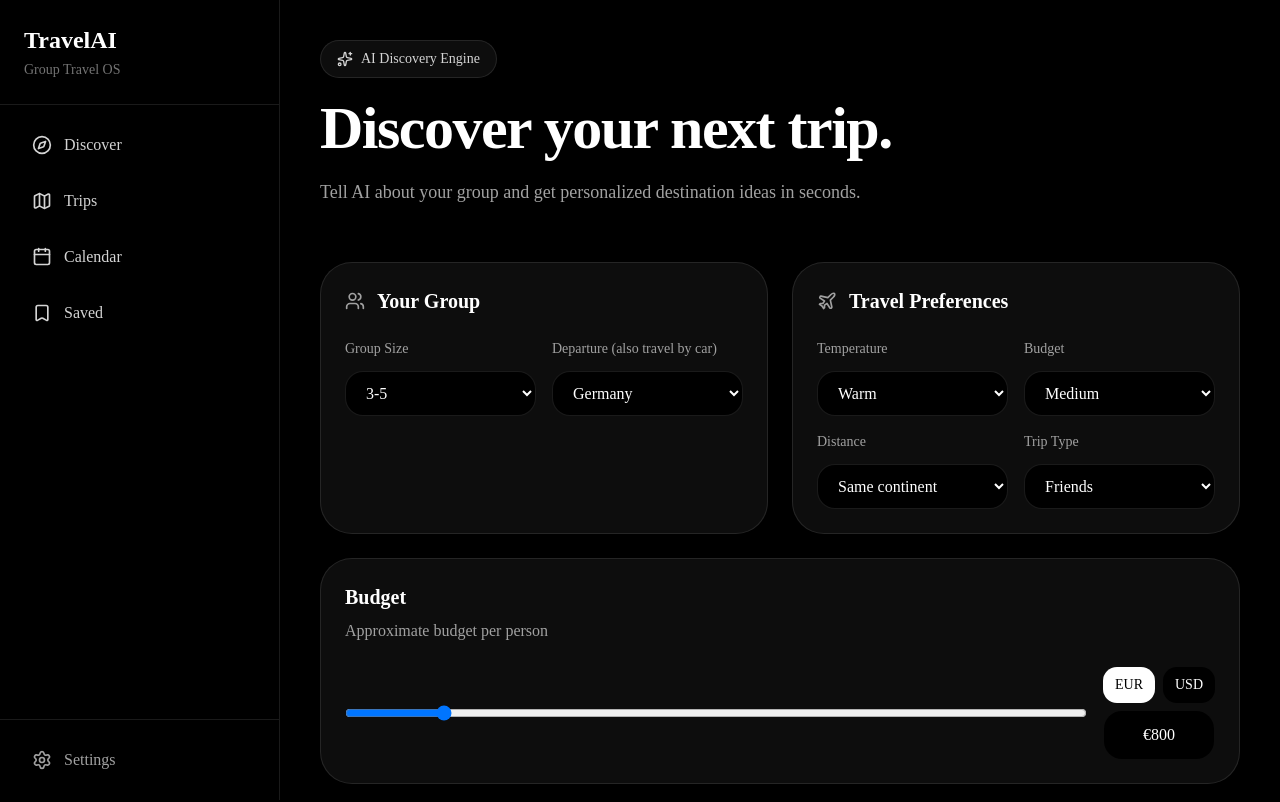
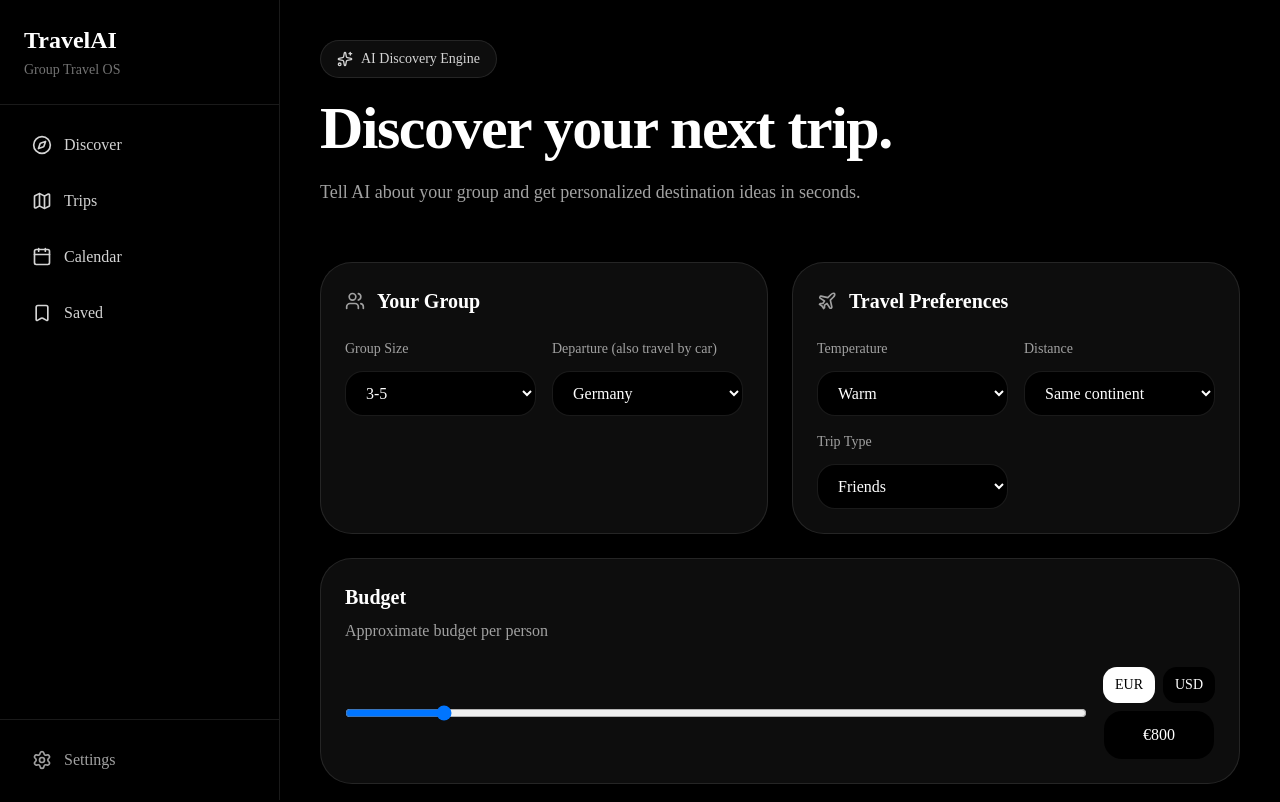
Before and after one commit to Baderaum/TravelAI, a Next.js app: page /discover in a window 1280 px wide. Shown: the top 802 px of the page. Built offline with nearby package versions, Linux system fonts and the light colour scheme.

Commit message:
Remove Budget

```diff
--- a/app/api/generate-trip/route.ts
+++ b/app/api/generate-trip/route.ts
@@ -10,7 +10,6 @@ export async function POST(req: Request) {
       groupSize,
       departure,
       temperature,
-      budget,
       distance,
       tripType,
       vibes,
@@ -28,7 +27,6 @@ export async function POST(req: Request) {
 Group Size: ${groupSize}
 Departure Country: ${departure}
 Preferred Temperature: ${temperature}
-Budget: ${budget}
 Distance Preference: ${distance}
 Trip Type: ${tripType}
 Budget Per Person: ${currency}${budgetAmount}
--- a/app/discover/page.tsx
+++ b/app/discover/page.tsx
@@ -2,7 +2,7 @@
 
 import { DashboardShell } from "@/components/dashboard/dashboard-shell";
 import { Loader2, Sparkles, Users, Plane } from "lucide-react";
-import { useEffect, useRef, useState } from "react";
+import { useEffect, useRef, useState,} from "react";
 
 const vibeOptions = [
   "Beach",
@@ -45,7 +45,6 @@ export default function DiscoverPage() {
   const [groupSize, setGroupSize] = useState("3-5");
   const [departure, setDeparture] = useState("Germany");
   const [temperature, setTemperature] = useState("Warm");
-  const [budget, setBudget] = useState("Medium");
   const [flightTime, setFlightTime] =
     useState("Same continent");
   const [tripType, setTripType] = useState("Friends");
@@ -129,7 +128,6 @@ export default function DiscoverPage() {
           groupSize,
           departure,
           temperature,
-          budget,
           distance: flightTime,
           tripType,
           vibes: selectedVibes,
@@ -260,26 +258,6 @@ export default function DiscoverPage() {
                   <option>
                     Doesn't matter
                   </option>
-                </select>
-              </div>
-
-              <div>
-                <p className="mb-3 text-sm text-neutral-400">
-                  Budget
-                </p>
-
-                <select
-                  value={budget}
-                  onChange={(e) =>
-                    setBudget(
-                      e.target.value
-                    )
-                  }
-                  className="w-full rounded-2xl border border-white/10 bg-black px-4 py-3 text-white outline-none"
-                >
-                  <option>Cheap</option>
-                  <option>Medium</option>
-                  <option>Luxury</option>
                 </select>
               </div>
 
```
